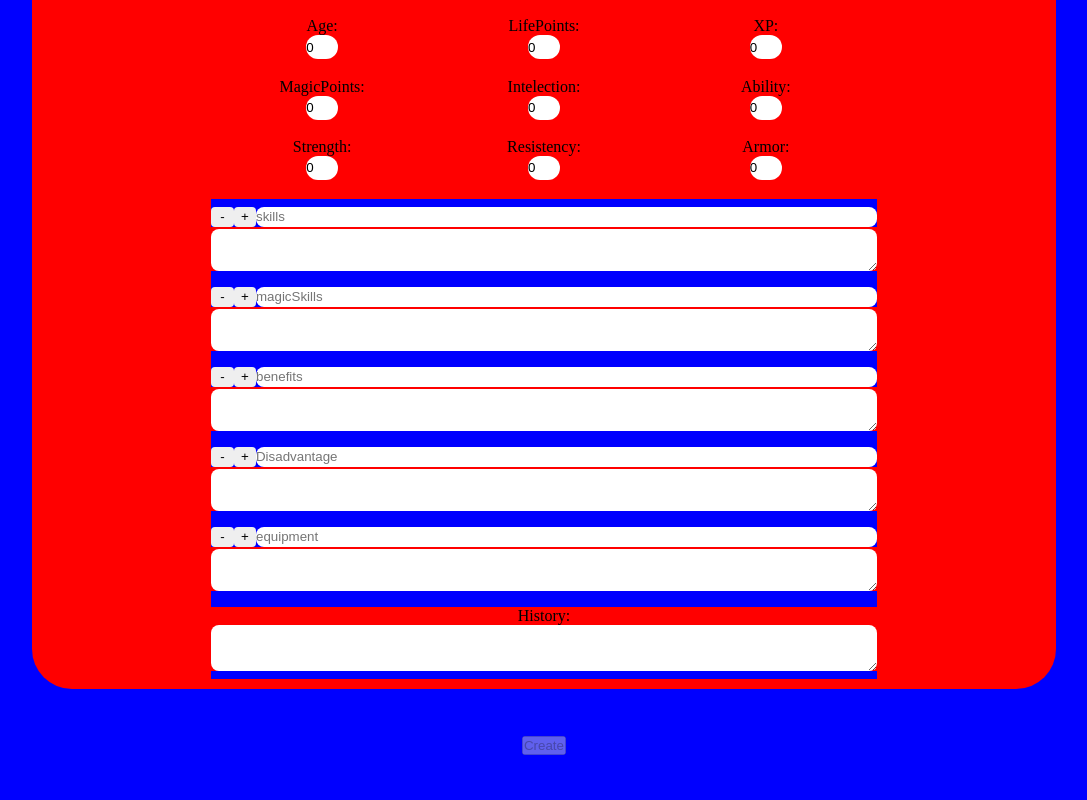
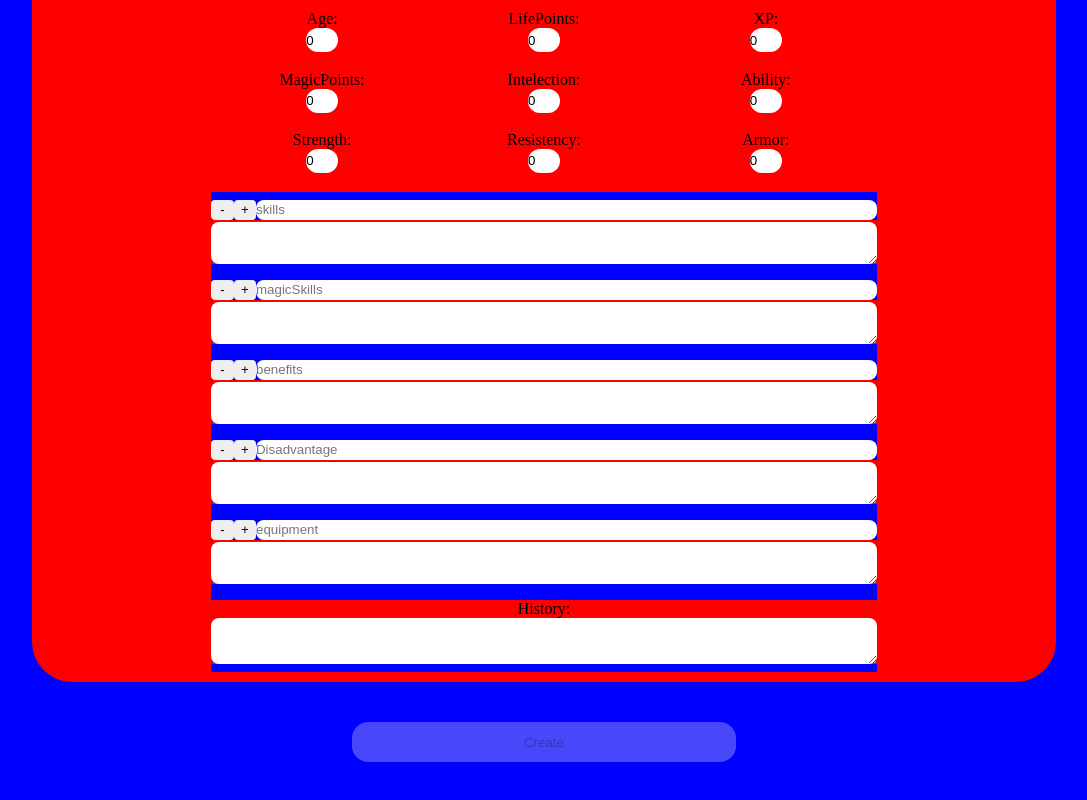
Before and after one commit to Kassioteodoro/CreatePersonsXmachine, a React (Create React App) app in the folder frontend/: page /create in a window 1280 px wide. Shown: the part 318-1118 px from the top of the page, without its empty margins (96-1183 px from the left). Built offline with nearby package versions, Linux system fonts and the light colour scheme; sample sign-in values are in the browser's storage.

Commit message:
feat: button Create Design

```diff
--- a/frontend/src/pages/Create.js
+++ b/frontend/src/pages/Create.js
@@ -235,7 +235,7 @@ const create = async () => {
   prevEquipment={prevEquipment}
   />
   <button
-      className={ styles.button}
+      className={ styles.Button1}
       type="button"
       onClick={ create }
       disabled={!validButton}
```
